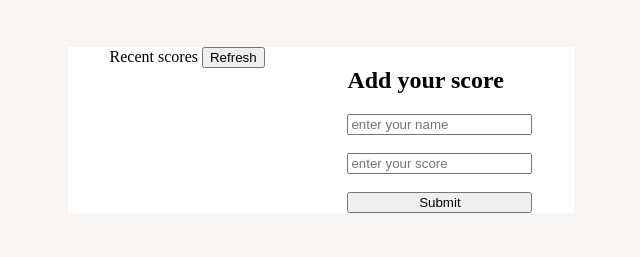
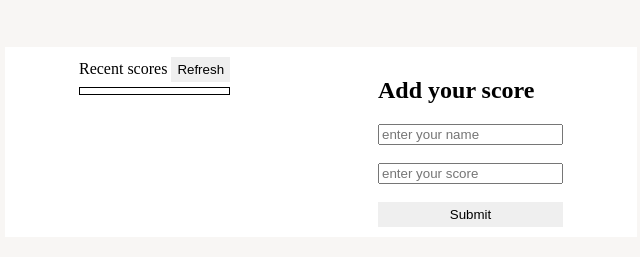
Before and after one commit to ghreza-crypto/Leaderboard, a website built with webpack: page src/index.html in a window 1280 px wide. Shown: the part 103-360 px from the top of the page, without its empty margins (319-959 px from the left). Built offline with nearby package versions, Linux system fonts and the light colour scheme; no server answers.

Commit message:
update css file for some styling

```diff
--- a/src/index.html
+++ b/src/index.html
@@ -14,13 +14,13 @@
         <div>
             <span>Recent scores</span>
                 <button type="button" id="refreshButton">Refresh</button>
-                <div class="leaderBoardList" id="leaderBoardList"></div>
+                <table class="leaderBoardList" id="leaderBoardList"></table>
         </div>
         <div>
             <form action="#" class="addScoreForm">
                 <h2>Add your score</h2>
                 <input type="text" name="name" id="name" placeholder="enter your name" required autocomplete="off"><br>
-                <input type="text" name="score" id="score" placeholder="enter your score" required autocomplete="off"><br>
+                <input type="number" name="score" id="score" placeholder="enter your score" required autocomplete="off"><br>
                 <button type="button" id="addScoreButton">Submit</button>
             </form>
         </div>
--- a/src/index.js
+++ b/src/index.js
@@ -20,10 +20,13 @@ const listPlayer = async () => {
   const scores = await getScores();
   leaderBoardList.innerHTML = '';
   scores.forEach((score) => {
-    const el = document.createElement('div');
-    el.innerHTML = `${score.user}: ${score.score}`;
-    leaderBoardList.appendChild(el);
+    const tr = document.createElement('tr');
+    const td = document.createElement('td');
+    td.innerHTML = `${score.user}: ${score.score}`;
+    leaderBoardList.appendChild(tr);
+    tr.appendChild(td);
   });
 };
 addScoreButton.addEventListener('click', addScore);
 refreshButton.addEventListener('click', listPlayer);
+document.addEventListener('DOMContentLoaded', listPlayer, false);
--- a/src/style.css
+++ b/src/style.css
@@ -8,11 +8,12 @@ body {
 }
 
 .leaderBoard {
-  width: 40%;
+  width: 50%;
   margin: 50px auto;
   background-color: white;
   display: flex;
-  padding: 0;
+  padding-top: 10px;
+  padding-bottom: 10px;
   justify-content: space-around;
 }
 
@@ -20,3 +21,19 @@ body {
   display: flex;
   flex-direction: column;
 }
+
+.leaderBoardList {
+  border: 1px solid black;
+  padding: 3px;
+  width: 100%;
+  margin-top: 5px;
+}
+
+tr:nth-child(even) {
+  background-color: #f2f2f2;
+}
+
+button {
+  border: none;
+  height: 25px;
+}
```
